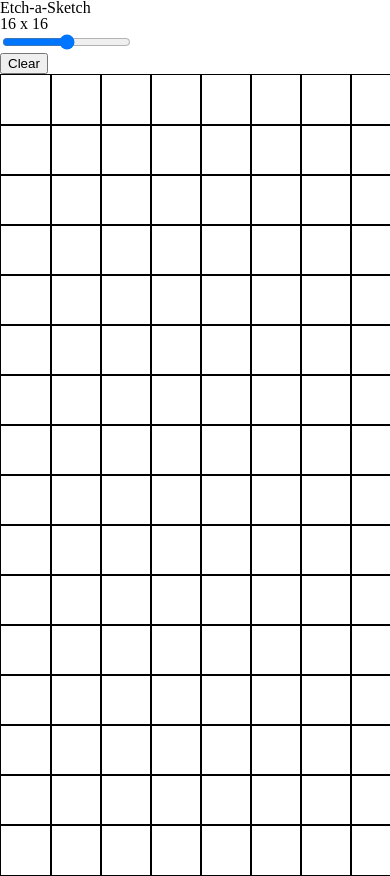
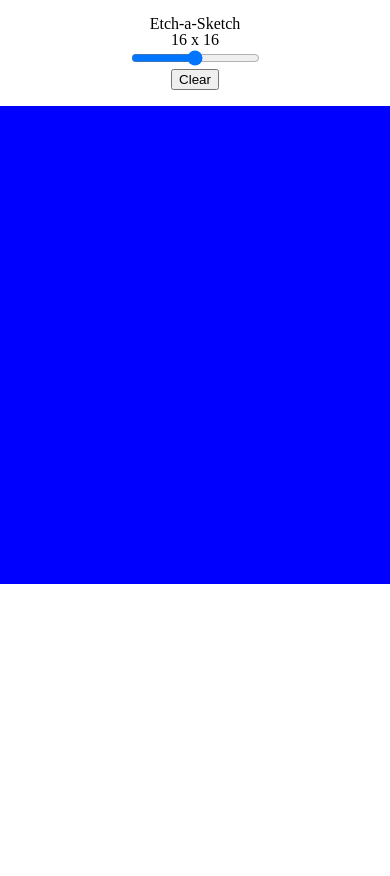
Before and after one commit to htder/etch_a_sketch, a website: page index.html in a window 390 px wide. Shown: the top 876 px of the page. After the commit the page ends 844 px from the top, so only its background shows below. Drawn offline with Linux system fonts and the light colour scheme.

Commit message:
grid working on small phone

```diff
--- a/app.js
+++ b/app.js
@@ -1,24 +1,89 @@
-const initialGridSize = 16;
+const initialGridSize = 10;
 
 const resetButton = document.querySelector('.reset');
 const gridContainer = document.querySelector('.grid-container');
+const topInfo = document.querySelector('.info');
 const slider = document.querySelector('.slider');
 const sliderDisplayValue = document.querySelector('.slider-value');
+const root = document.getElementsByTagName('html')[0];
 
 function createGrid(gridSize) {
-  const screenWidth = window.screen.availWidth;
-  const gridCellDimension = `${screenWidth / gridSize}px`;
-  for (let i = 0; i < gridSize * gridSize; i += 1) {
+  const rootFontSize = window
+    .getComputedStyle(root)
+    .getPropertyValue('font-size')
+    .split('px');
+
+  const windowHeight = window.screen.availHeight;
+  const windowWidth = window.screen.availWidth;
+  console.log('Total Height: ' + windowHeight);
+  const headerHeight = topInfo.offsetHeight;
+  console.log('Header Height: ' + headerHeight);
+  gridContainer.style.height = `${
+    windowHeight - headerHeight - 1 * rootFontSize[0]
+  }px`;
+  const gridHeight = gridContainer.offsetHeight;
+  console.log('Grid Height: ' + gridHeight);
+  gridContainer.style.width = `${windowWidth - 1 * rootFontSize[0]}px`;
+  const gridWidth = gridContainer.offsetWidth;
+  console.log('Grid Width: ' + gridWidth);
+
+  // The width of a single cell -> width of container / number of cells
+  const widthOfCell = gridWidth / gridSize;
+  console.log(widthOfCell + 'px');
+
+  const columns = gridSize;
+  const rows = gridHeight / widthOfCell;
+  // const rows = Math.ceil(gridHeight / widthOfCell);
+  console.log(rows + ' x ' + columns);
+  // const div = gridContainer.getBoundingClientRect();
+  // const gridContainerWidth = div.width;
+  // const gridContainerHeight = div.height;
+  // gridContainer.style.height = `${gridContainerHeight}px`;
+  // console.log('Width: ' + gridContainerWidth);
+
+  // const gridCellDim = gridContainerWidth / gridSize;
+  // const numberOfRows = gridContainerHeight / gridSize;
+  // console.log(gridSize, numberOfRows);
+  // console.log(gridCellDim);
+  // console.log(gridSize * numberOfRows);
+
+  console.log(columns * Math.ceil(rows));
+  for (let i = 0; i < columns * Math.ceil(rows); i += 1) {
     const gridCell = document.createElement('div');
     gridCell.classList.add('cell');
-    gridCell.style.width = gridCellDimension;
-    gridCell.style.height = gridCellDimension;
-    gridCell.style.border = '1px solid black';
+    gridCell.style.width = widthOfCell;
+    gridCell.style.height = widthOfCell;
+    gridCell.style.backgroundColor = 'blue';
     gridContainer.appendChild(gridCell);
   }
-  gridContainer.style.gridTemplateRows = `repeat(${gridSize}, ${gridCellDimension}`;
-  gridContainer.style.gridTemplateColumns = `repeat(${gridSize}, ${gridCellDimension}`;
+  gridContainer.style.gridTemplateRows = `repeat(${rows}, ${widthOfCell}px`;
+  gridContainer.style.gridTemplateColumns = `repeat(${columns}, ${widthOfCell}px`;
   cellsActiveListener();
+
+  // console.log(gridContainerWidth, gridContainerHeight);
+  // const screenWidth = window.screen.availWidth;
+  // const screenHeight = window.screen.availHeight;
+  // const gridCellDimension = `${screenWidth / gridSize}px`;
+  // console.log('Height: ' + screenHeight);
+  // console.log('Width: ' + screenWidth);
+  // console.log(gridCellDimension);
+  // for (let i = 0; i < gridSize * gridSize; i += 1) {
+  //   const gridCell = document.createElement('div');
+  //   gridCell.classList.add('cell');
+  //   gridCell.style.width = gridCellDimension;
+  //   gridCell.style.height = gridCellDimension;
+  //   gridCell.style.border = '1px solid black';
+  //   gridContainer.appendChild(gridCell);
+  // }
+  // gridContainer.style.gridTemplateRows = `repeat(${gridSize}, ${gridCellDimension}`;
+  // gridContainer.style.gridTemplateColumns = `repeat(${gridSize}, ${gridCellDimension}`;
+  // cellsActiveListener();
+}
+
+function removeGrid() {
+  while (gridContainer.firstChild) {
+    gridContainer.removeChild(gridContainer.lastChild);
+  }
 }
 
 createGrid(initialGridSize);
@@ -63,4 +128,6 @@ function cellsActiveListener() {
 resetButton.addEventListener('click', () => {
   const cells = Array.from(document.querySelectorAll('.cell'));
   removeCellEventListener(cells);
+  removeGrid();
+  createGrid(initialGridSize);
 });
--- a/index.html
+++ b/index.html
@@ -9,8 +9,8 @@
     <script defer src="app.js"></script>
   </head>
   <body>
-    <h1 class="heading">Etch-a-Sketch</h1>
     <section class="info">
+      <h1 class="heading">Etch-a-Sketch</h1>
       <div class="size-container">
         <div class="slider-value">16 x 16</div>
         <input type="range" min="10" max="100" value="55" class="slider" />
--- a/styles/style.css
+++ b/styles/style.css
@@ -1,3 +1,14 @@
+html,
+body {
+  width: 100%;
+  height: 100%;
+}
+
+.info {
+  padding: 1rem;
+  text-align: center;
+}
 .grid-container {
   display: grid;
+  margin: 0 auto;
 }
```
